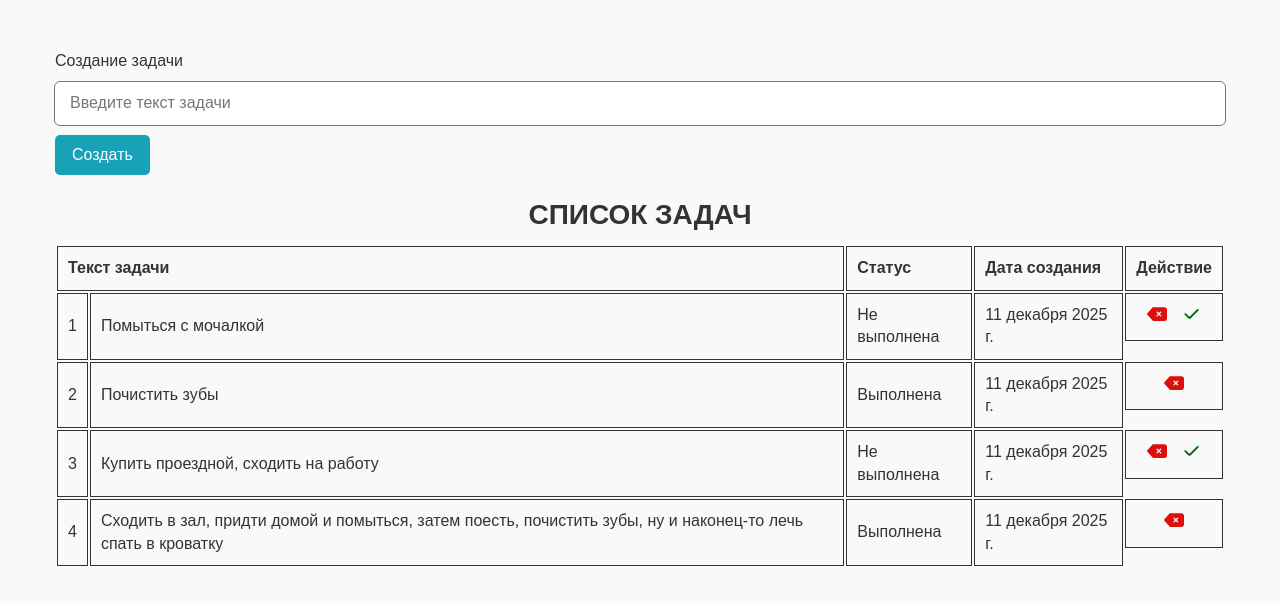
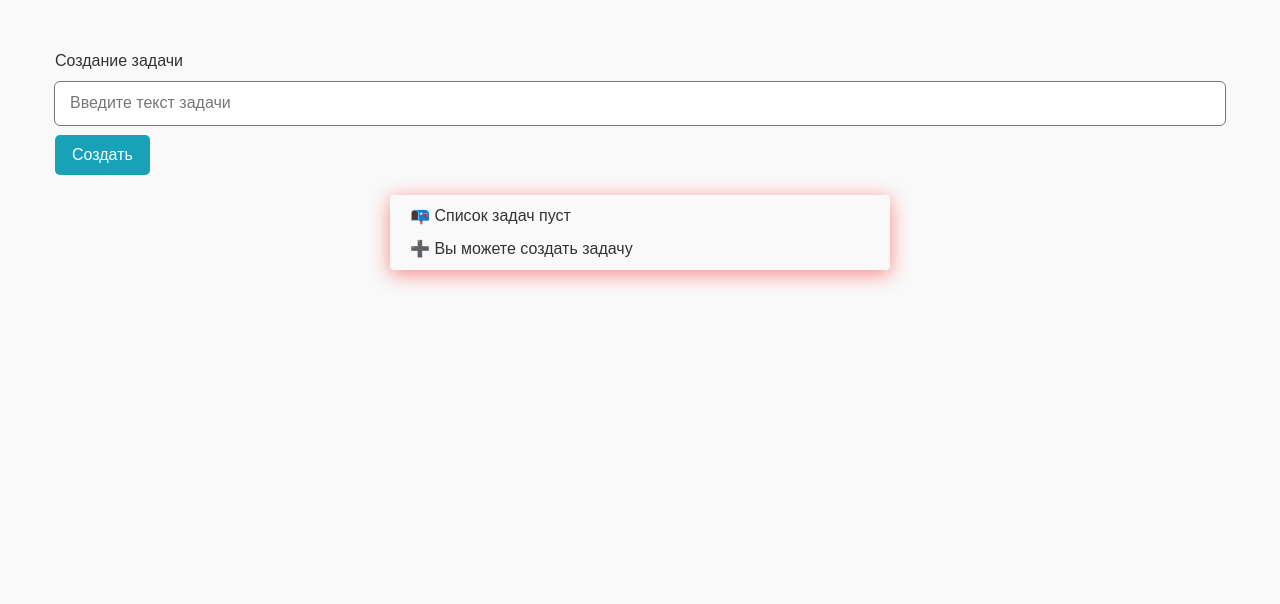
Before and after one commit to serj2626/test_app, a Vue app: page / in a window 1280 px wide. Shown: the top 604 px of the page. Built offline with nearby package versions, Linux system fonts and the light colour scheme; the HTML template or start-up script is replaced by a standard one.

Commit message:
feat: implemented an update to the task text

```diff
--- a/src/assets/styles/_variables.scss
+++ b/src/assets/styles/_variables.scss
@@ -24,9 +24,8 @@ $border-radius: 4px;
 
 // Тени
 $shadow: 0 4px 20px rgba(0, 0, 0, 0.1);
-$shadow-sm: 0 1px 3px rgba(0, 0, 0, 0.12);
-$shadow-md: 0 4px 6px rgba(0, 0, 0, 0.1);
-$shadow-lg: 0 10px 25px rgba(0, 0, 0, 0.15);
+$shadow-error: 0 4px 20px rgba(255, 0, 0, 0.465);
+$shadow-success: 0 4px 20px rgba(0, 255, 0, 0.1);
 
 // Анимации
 $transition: 0.4s cubic-bezier(0.4, 0, 0.2, 1);
--- /dev/null
+++ b/src/components/EmptyComponent.vue
@@ -0,0 +1,32 @@
+<script setup lang="ts">
+const { shadow = 'gray' } = defineProps<{
+  shadow: 'gray' | 'error' | 'success'
+}>()
+</script>
+<template>
+  <div class="empty-component" :class="{ [`empty-component--${shadow}`]: shadow }">
+    <slot name="header"></slot>
+    <slot name="default"></slot>
+  </div>
+</template>
+<style scoped lang="scss">
+.empty-component {
+  display: flex;
+  flex-direction: column;
+  gap: 10px;
+  border-radius: $border-radius;
+  padding: 10px 20px;
+  max-width: 500px;
+  margin-inline: auto;
+
+  &--gray {
+    box-shadow: $shadow;
+  }
+  &--error {
+    box-shadow: $shadow-error;
+  }
+  &--success {
+    box-shadow: $shadow-success;
+  }
+}
+</style>
--- a/src/components/task/TaskContent.vue
+++ b/src/components/task/TaskContent.vue
@@ -2,6 +2,7 @@
 import { useTaskStore } from '@/stores/task'
 import TaskAdd from './TaskAdd.vue'
 import TaskList from './TaskList.vue'
+import TaskCounter from './TaskCounter.vue'
 
 const store = useTaskStore()
 
@@ -12,11 +13,12 @@ const updateTaskByNewText = (payload: { id: number; text: string }) => {
 <template>
   <div class="task-content container">
     <div class="task-content__wrapper">
+      <TaskCounter />
       <TaskAdd @add-task="(text: string) => store.addTask(text)" />
       <TaskList
         @delete-task="(id: number) => store.deleteTask(id)"
-        @update-task="(id: number) => store.updateStatusTask(id)"
-        @edit-task="updateTaskByNewText"
+        @update-status-task="(id: number) => store.updateStatusTask(id)"
+        @edit-text-task="updateTaskByNewText"
       />
     </div>
   </div>
--- a/src/components/task/TaskList.vue
+++ b/src/components/task/TaskList.vue
@@ -2,21 +2,20 @@
 import { useTaskStore } from '@/stores/task'
 import BaseButton from '../ui/BaseButton.vue'
 import { formatDate } from '@/utils/functions'
-import { reactive, ref } from 'vue'
+import { reactive } from 'vue'
 import BaseInput from '../ui/BaseInput.vue'
 import { validateText } from '@/utils/validations'
 import DeleteIcon from '@/assets/icons/DeleteIcon.vue'
 import DoneIcon from '@/assets/icons/DoneIcon.vue'
+import EmptyComponent from '../EmptyComponent.vue'
 
 const store = useTaskStore()
 
 const emit = defineEmits<{
   'delete-task': [id: number]
-  'update-task': [id: number]
+  'update-status-task': [id: number]
   'edit-text-task': [payload: { id: number; text: string }]
 }>()
-
-// const newTaskText.id = ref<number | null>(null)
 
 const newTaskText = reactive<{ value: string; error: string; id: number | null }>({
   value: '',
@@ -28,10 +27,14 @@ const updateTextByTask = () => {
   const res = validateText(newTaskText.value)
   if (res) {
     newTaskText.error = res
-    return
   } else {
-    emit('edit-text-task', { id: newTaskText.id, text: newTaskText.value })
-    resetData()
+    emit('edit-text-task', {
+      id: newTaskText.id!,
+      text: newTaskText.value,
+    })
+    setTimeout(() => {
+      resetData()
+    }, 200)
   }
 }
 
@@ -43,13 +46,14 @@ const resetData = () => {
 </script>
 <template>
   <div class="task-list">
-    <table>
+    <table v-if="store.totalCount">
       <caption>
         Список задач
       </caption>
       <thead>
         <tr>
-          <th colspan="2">Текст задачи</th>
+          <th>№</th>
+          <th>Текст задачи</th>
           <th>Статус</th>
           <th>Дата создания</th>
           <th>Действие</th>
@@ -62,7 +66,7 @@ const resetData = () => {
           </td>
 
           <td
-            v-if="!newTaskText.id || newTaskText.id !== task.id"
+            v-if="newTaskText.id !== task.id"
             class="task-list__item-text"
             @dblclick="newTaskText.id = task.id"
           >
@@ -87,7 +91,7 @@ const resetData = () => {
             </div>
           </td>
 
-          <td>
+          <td :style="{ color: task.status ? 'green' : 'red' }">
             {{ task.status ? 'Выполнена' : 'Не выполнена' }}
           </td>
           <td>
@@ -105,7 +109,7 @@ const resetData = () => {
               v-if="!task.status"
               class="task-list__item-actions-btn"
               title="Отметить как выполненную"
-              @click="emit('update-task', task.id)"
+              @click="emit('update-status-task', task.id)"
             >
               <DoneIcon />
             </button>
@@ -113,6 +117,15 @@ const resetData = () => {
         </tr>
       </tbody>
     </table>
+    <EmptyComponent v-else shadow="error">
+      <template #header>
+        <p>📭 Список задач пуст</p>
+      </template>
+
+      <template #default>
+        <p>➕ Вы можете создать задачу</p>
+      </template>
+    </EmptyComponent>
   </div>
 </template>
 <style scoped lang="scss">
@@ -142,7 +155,8 @@ td {
 
     &-btn {
       cursor: pointer;
-      width: 20px;
+      width: 30px;
+      padding: 5px;
       transition: scale 0.3s ease-in-out;
 
       &:hover {
--- a/src/stores/task.ts
+++ b/src/stores/task.ts
@@ -12,22 +12,23 @@ export interface ITask {
 type TTaskFilter = 'active' | 'completed' | 'all'
 
 export const useTaskStore = defineStore('task-store', () => {
-  const tasks = ref<ITask[]>([
-    { id: 1, text: 'Помыться с мочалкой', status: false, createdAt: new Date().toISOString() },
-    { id: 2, text: 'Почистить зубы', status: true, createdAt: new Date().toISOString() },
-    {
-      id: 3,
-      text: 'Купить проездной, сходить на работу',
-      status: false,
-      createdAt: new Date().toISOString(),
-    },
-    {
-      id: 4,
-      text: 'Сходить в зал, придти домой и помыться, затем поесть, почистить зубы, ну и наконец-то лечь спать в кроватку',
-      status: true,
-      createdAt: new Date().toISOString(),
-    },
-  ])
+  // const tasks = ref<ITask[]>([])
+  // const tasks = ref<ITask[]>([
+  //   { id: 1, text: 'Помыться с мочалкой', status: false, createdAt: new Date().toISOString() },
+  //   { id: 2, text: 'Почистить зубы', status: true, createdAt: new Date().toISOString() },
+  //   {
+  //     id: 3,
+  //     text: 'Купить проездной, сходить на работу',
+  //     status: false,
+  //     createdAt: new Date().toISOString(),
+  //   },
+  //   {
+  //     id: 4,
+  //     text: 'Сходить в зал, придти домой и помыться, затем поесть, почистить зубы, ну и наконец-то лечь спать в кроватку',
+  //     status: true,
+  //     createdAt: new Date().toISOString(),
+  //   },
+  // ])
 
   // const newTaskText = reactive<{ value: string; error: string }>({
   //   value: '',
@@ -36,18 +37,25 @@ export const useTaskStore = defineStore('task-store', () => {
 
   const filter = ref<TTaskFilter>('all')
 
-  // const tasks = ref<ITask[]>(loadTasks())
+  const tasks = ref<ITask[]>(loadTasks())
 
-  const loadTasks = () => {
+  function loadTasks() {
     const saved = localStorage.getItem('vue-tasks')
     return saved ? JSON.parse(saved) : []
   }
 
-  const addTask = (text: string) => {
+  const nextIndex = computed(() => {
+    const lastTask = tasks.value[tasks.value.length - 1]
+    if (lastTask) return lastTask.id + 1
+    if (totalCount.value === 0) return 0
+    return Math.random()
+  })
+
+  function addTask(text: string) {
     if (!text.trim()) return
 
     const newTask = {
-      id: totalCount.value + 1,
+      id: nextIndex.value,
       text: text.trim(),
       status: false,
       createdAt: new Date().toISOString(),
@@ -56,25 +64,25 @@ export const useTaskStore = defineStore('task-store', () => {
     tasks.value.push(newTask)
   }
 
-  const updateTask = (id: number, newText: string) => {
+  function updateTask(id: number, newText: string) {
     const task = tasks.value.find((t) => t.id === id)
     if (task && newText.trim()) {
       task.text = newText.trim()
     }
   }
 
-  const updateStatusTask = (id: number) => {
+  function updateStatusTask(id: number) {
     const task = tasks.value.find((t) => t.id === id)
     if (task) {
       task.status = !task.status
     }
   }
 
-  const deleteTask = (id: number) => {
+  function deleteTask(id: number) {
     tasks.value = tasks.value.filter((task) => task.id !== id)
   }
 
-  const setFilter = (newFilter: TTaskFilter) => {
+  function setFilter(newFilter: TTaskFilter) {
     filter.value = newFilter
   }
 
--- a/src/utils/validations.ts
+++ b/src/utils/validations.ts
@@ -1,6 +1,13 @@
 export const validateText = (text: string) => {
   let error = ''
-  if (!text.trim()) error = 'Поле не должно быть пустым'
-  if (text.trim().length < 3) error = 'Поле не должно быть менее 3 символов'
+  if (!text.trim()) {
+    error = 'Поле не должно быть пустым'
+    return error
+  }
+
+  if (text.trim().length < 3) {
+    error = 'Поле не должно быть менее 3 символов'
+    return error
+  }
   return error
 }
```
